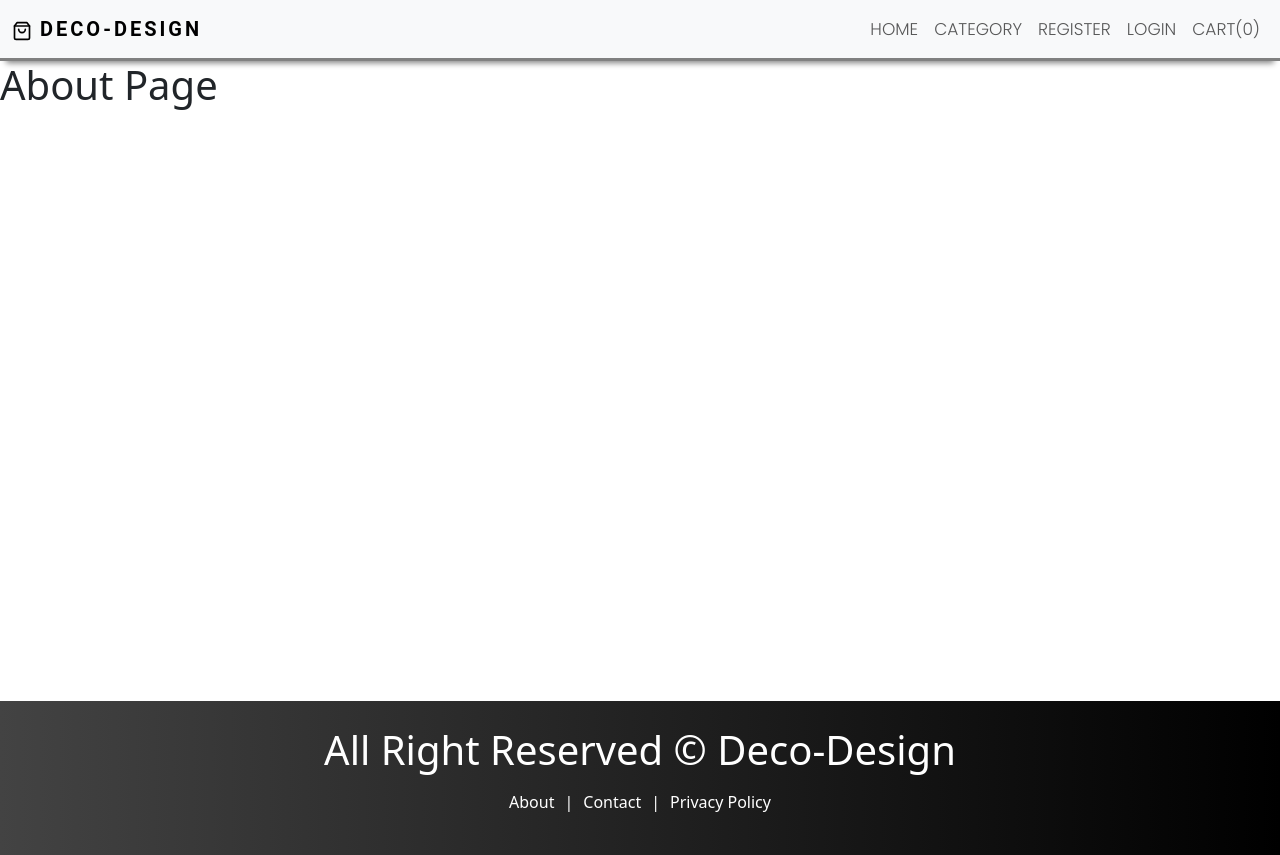
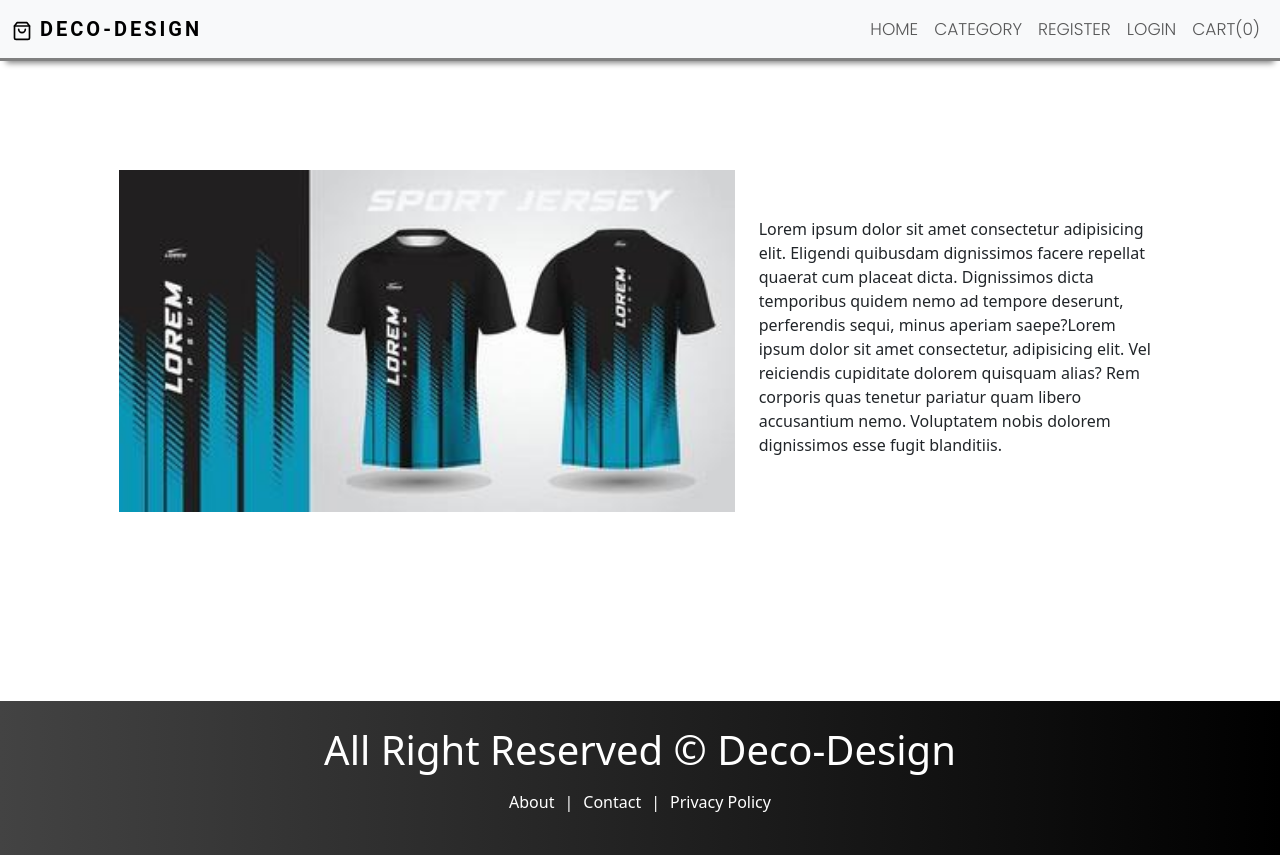
Before and after one commit to capmahin/Deco-Desgin-app, a React (Create React App) app in the folder client/: page /about in a window 1280 px wide. Built offline with nearby package versions, Linux system fonts and the light colour scheme; the HTML template or start-up script is replaced by a standard one.

Commit message:
add SEC o friendly

```diff
--- a/client/src/components/Layout/Layout.js
+++ b/client/src/components/Layout/Layout.js
@@ -24,7 +24,14 @@ const Layout = ({children,title,description,keywords,author}) => {
 
     <Footer/>
     </div>
-  )
+  );
+};
+
+Layout.defaultProps = {
+  title:"Deco-Design - shop now",
+  description:"mern stack project",
+  keywords:"mern,react,node,mongodb",
+  author:"Deco-Design",
 }
 
 export default Layout
--- a/client/src/pages/About.js
+++ b/client/src/pages/About.js
@@ -3,8 +3,18 @@ import Layout from './../components/Layout/Layout';
 
 const About = () => {
   return (
-    <Layout>
-        <h1>About Page</h1>
+    <Layout title={"About Us-Deco Design"}>
+        <div className="row contactus">
+         <div className="col-md-6">
+         <img src="/images/about.jpg" alt="contactus"
+         style={{width:"100%"}} />
+         </div>
+         <div className="col-md-4">
+           <p className="text-justify mt-2 ">
+            Lorem ipsum dolor sit amet consectetur adipisicing elit. Eligendi quibusdam dignissimos facere repellat quaerat cum placeat dicta. Dignissimos dicta temporibus quidem nemo ad tempore deserunt, perferendis sequi, minus aperiam saepe?Lorem ipsum dolor sit amet consectetur, adipisicing elit. Vel reiciendis cupiditate dolorem quisquam alias? Rem corporis quas tenetur pariatur quam libero accusantium nemo. Voluptatem nobis dolorem dignissimos esse fugit blanditiis.
+           </p>
+         </div>
+        </div>
     </Layout>
   )
 }
--- a/client/src/pages/Contact.js
+++ b/client/src/pages/Contact.js
@@ -3,7 +3,7 @@ import Layout from "./../components/Layout/Layout";
 import { BiMailSend, BiPhoneCall, BiSupport } from "react-icons/bi";
 const Contact = () => {
   return (
-    <Layout>
+    <Layout title={"Contact Us"}>
       <div className="row contactus ">
         <div className="col-md-6 ">
           <img
--- a/client/src/pages/Pagenotfound.js
+++ b/client/src/pages/Pagenotfound.js
@@ -4,7 +4,7 @@ import Layout from './../components/Layout/Layout';
 
 const Pagenotfound = () => {
   return (
-    <Layout>
+    <Layout title={"page not found"}>
         <div className="pnf">
           <h1 className="pnf-title">404</h1>
           <h2 className="pnf-heading">Oops! Page Not Found</h2>
--- a/client/src/pages/Policy.js
+++ b/client/src/pages/Policy.js
@@ -3,7 +3,7 @@ import Layout from './../components/Layout/Layout';
 
 const Policy = () => {
   return (
-    <Layout>
+    <Layout title={"Privacy Policy"}>
         <h1>Privacy Policy Page</h1>
     </Layout>
   )
```
Also changed, not shown: client/public/images/about.jpg (added).
